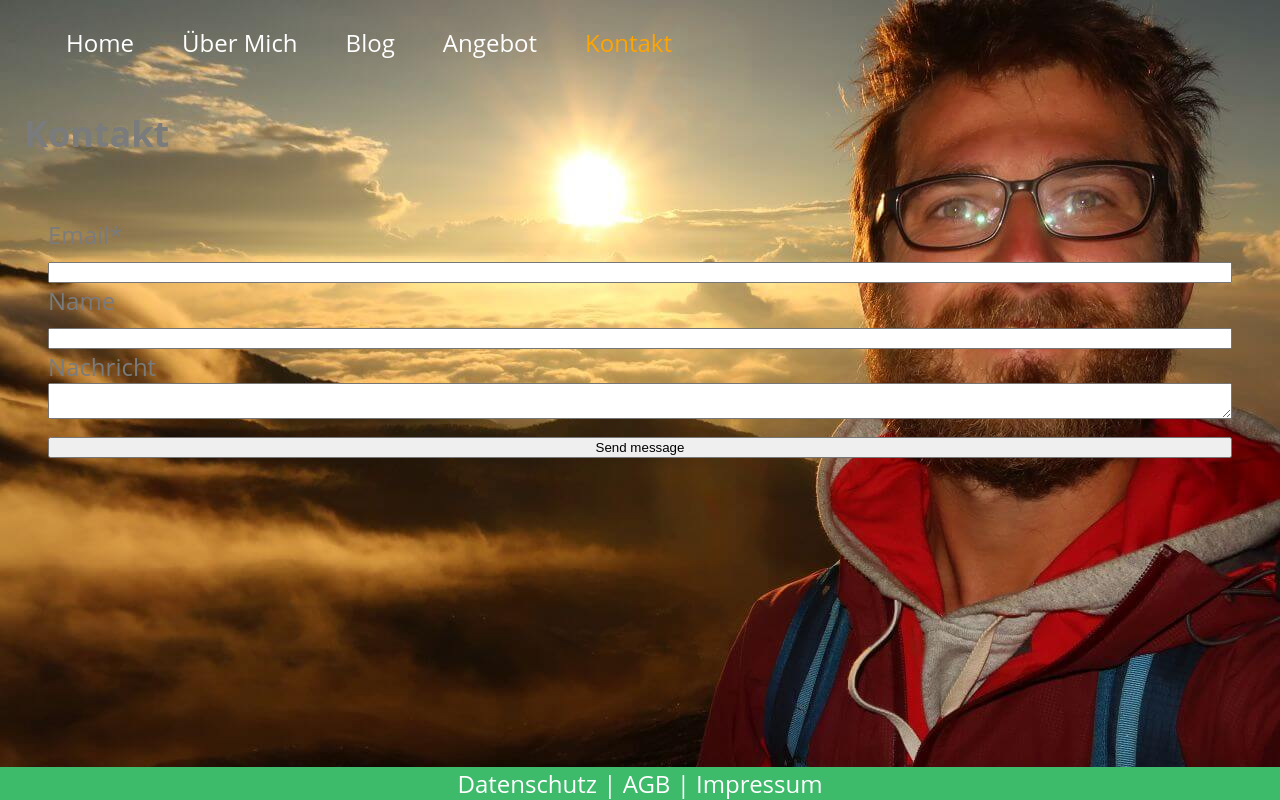
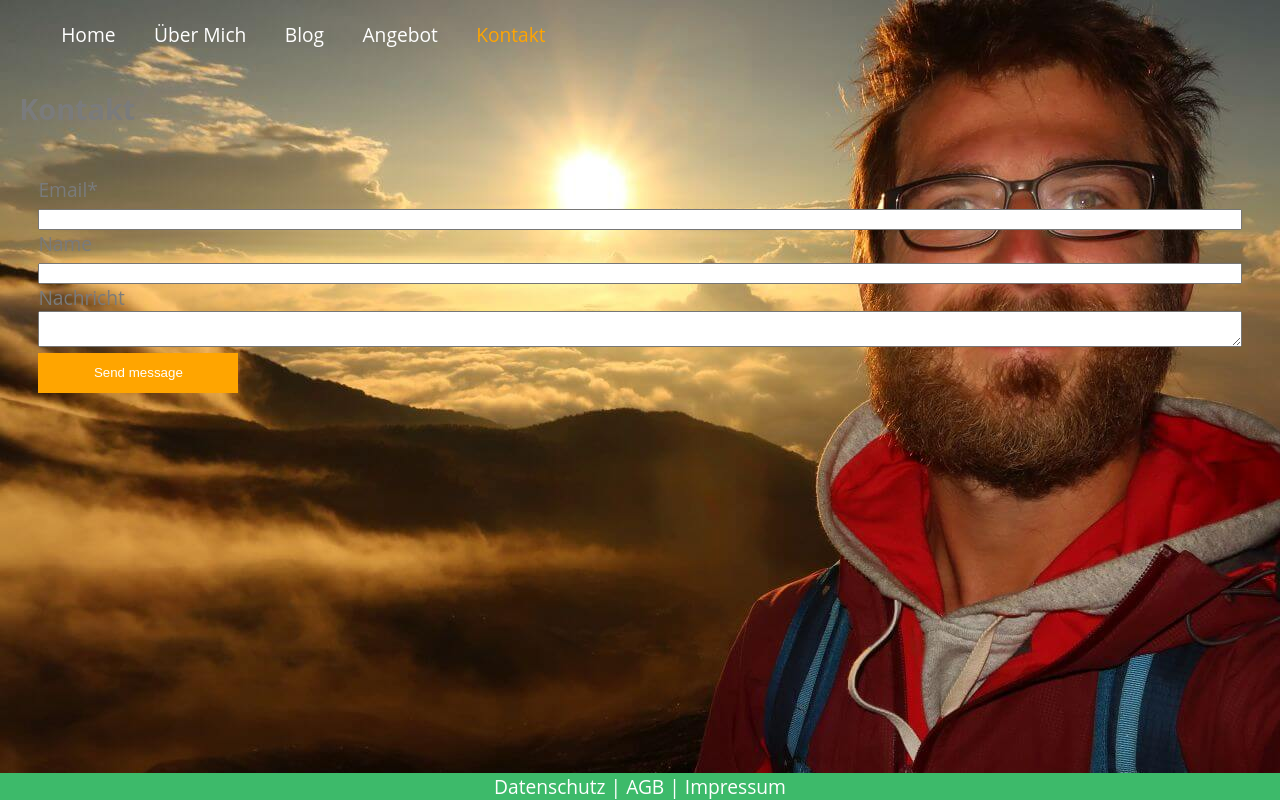
Before and after one commit to TobiasWust/tobiaswustde, a Nuxt app: page /contact in a window 1280 px wide. Built offline with nearby package versions, Linux system fonts and the light colour scheme.

Commit message:
form styling

```diff
--- a/components/navigation.vue
+++ b/components/navigation.vue
@@ -34,6 +34,7 @@ nav {
 .nuxt-link-active {
   color: orange;
 }
+
 a {
   text-decoration: none;
   color: white;
--- a/layouts/default.vue
+++ b/layouts/default.vue
@@ -61,7 +61,7 @@ body {
   background-size: 100% auto;
   background-color: #111;
   color: #7a7b7c;
-  font-size: 150%;
+  font-size: 120%;
 }
 
 h1,
--- a/pages/contact.vue
+++ b/pages/contact.vue
@@ -6,7 +6,7 @@
     <div class="content">
       <form name="contact" action="/success/" method="POST" netlify>
         <input type="hidden" name="form-name" value="contact" />
-        <label>Email*<input name="email" id="email" /></label>
+        <label>Email*<input name="email" id="email" required /></label>
         <label>Name<input name="name" id="name" /></label>
         <label>Nachricht<textarea class="form-field" name="message" id="message"></textarea></label>
         <input class="form-button" type="submit" value="Send message" />
@@ -24,4 +24,12 @@ input,
 textarea {
   width: 100%;
 }
+
+.form-button {
+  color: white;
+  background-color: orange;
+  border: none;
+  width: 200px;
+  height: 40px;
+}
 </style>
```
